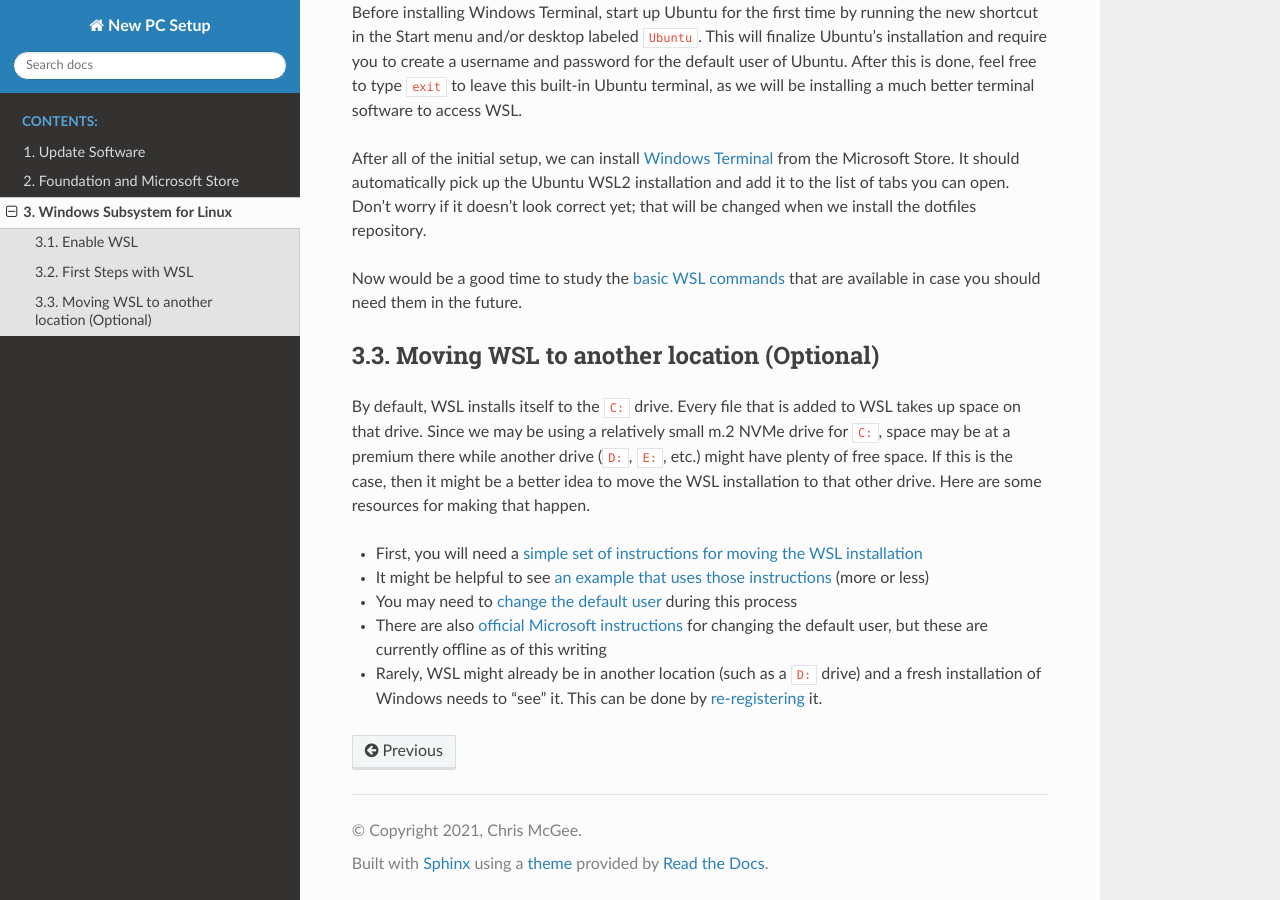
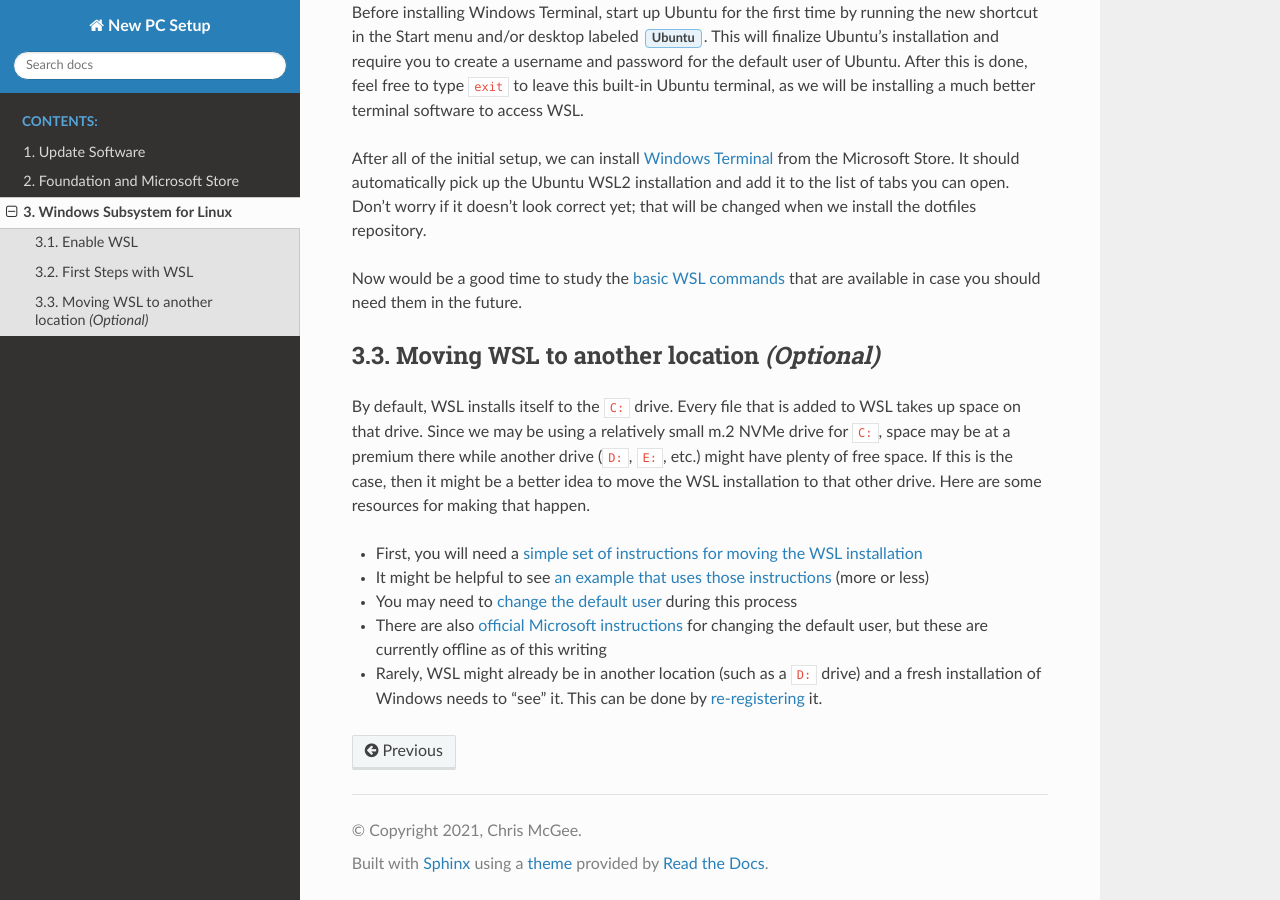
Before and after one commit to SturmB/ansible-dotfiles, a Sphinx documentation site: the page built from docs/wsl.rst, in a window 1280 px wide and 900 px high, scrolled down 1294 px. Built offline with Sphinx 7.4.7 and the Read the Docs theme 2.0.0, drawn with Linux system fonts in a browser that asks for light colours; some of the changed lines change nothing that is shown.

Commit message:
📝 Updates WSL a bit

```diff
--- a/docs/wsl.rst
+++ b/docs/wsl.rst
@@ -1,12 +1,14 @@
+###########################
 Windows Subsystem for Linux
-===========================
+###########################
 
 This process will download all necessary components for the `Windows Subsystem for Linux <https://docs.microsoft.com/en-us/windows/wsl/install>`__ and install them. For the linux operating system, it will install Ubuntu, then customize the shell exactly how I like it. It will also install Windows Terminal and customize it. Finally, if keeping WSL on the main ``C:`` drive is unfeasible (due to how large it can become), instructions are included at the bottom for moving it to a different location.
 
 For most of the steps listed below, you can follow the `official tutorial <https://docs.microsoft.com/en-us/windows/wsl/setup/environment>`__ instead. In fact, it is likely that they will be kept more up-to-date than these instructions. For instructions that are *not* in the aforementioned link, look for some special mark that I'll decide upon later.
 
+**********
 Enable WSL
-----------
+**********
 
 The first step to installing WSL is to turn on the necessary components. this can easily be done in PowerShell.
 
@@ -18,8 +20,9 @@
 
 .. note:: If a version of Windows 10 older than 2004 is used, there are other commands that must be run instead. It is a more 'manual' method of installing WSL and bringing it up to WSL2 standards. Since I will almost certainly be using Windows 10 v2004 or later for all my future installations of WSL, I see no need to include the manual instructions here. Please refer to `the official instructions <https://docs.microsoft.com/en-us/windows/wsl/install-manual>`__ for them if needed.
 
+********************
 First Steps with WSL
---------------------
+********************
 
 Just in case the one-line installation command above doesn't already do so, we can manually set Ubuntu to use version 2 of WSL. This may also be necessary for any future distributions that get installed.
 
@@ -37,14 +40,15 @@
 
 So use ``2`` for the ``versionNumber`` and ``Ubuntu`` for the ``distributionName`` in the above command to make sure Ubuntu uses WSL2.
 
-Before installing Windows Terminal, start up Ubuntu for the first time by running the new shortcut in the Start menu and/or desktop labeled ``Ubuntu``. This will finalize Ubuntu's installation and require you to create a username and password for the default user of Ubuntu. After this is done, feel free to type ``exit`` to leave this built-in Ubuntu terminal, as we will be installing a much better terminal software to access WSL.
+Before installing Windows Terminal, start up Ubuntu for the first time by running the new shortcut in the Start menu and/or desktop labeled :guilabel:`Ubuntu`. This will finalize Ubuntu's installation and require you to create a username and password for the default user of Ubuntu. After this is done, feel free to type ``exit`` to leave this built-in Ubuntu terminal, as we will be installing a much better terminal software to access WSL.
 
-After all of the initial setup, we can install `Windows Terminal <https://www.microsoft.com/en-us/p/windows-terminal/9n0dx20hk701?activetab=pivot:overviewtab>`__ from the Microsoft Store. It should automatically pick up the Ubuntu WSL2 installation and add it to the list of tabs you can open. Don't worry if it doesn't look correct yet; that will be changed when we install the dotfiles repository.
+After all of the initial setup, we can install `Windows Terminal <https://www.microsoft.com/en-us/p/windows-terminal/9n0dx20hk701>`__ from the Microsoft Store. It should automatically pick up the Ubuntu WSL2 installation and add it to the list of tabs you can open. Don't worry if it doesn't look correct yet; that will be changed when we install the dotfiles repository.
 
 Now would be a good time to study the `basic WSL commands <https://docs.microsoft.com/en-us/windows/wsl/basic-commands>`__ that are available in case you should need them in the future.
 
-Moving WSL to another location (Optional)
------------------------------------------
+*******************************************
+Moving WSL to another location *(Optional)*
+*******************************************
 
 By default, WSL installs itself to the ``C:`` drive. Every file that is added to WSL takes up space on that drive. Since we may be using a relatively small m.2 NVMe drive for ``C:``, space may be at a premium there while another drive (``D:``, ``E:``, etc.) might have plenty of free space. If this is the case, then it might be a better idea to move the WSL installation to that other drive. Here are some resources for making that happen.
 
```
